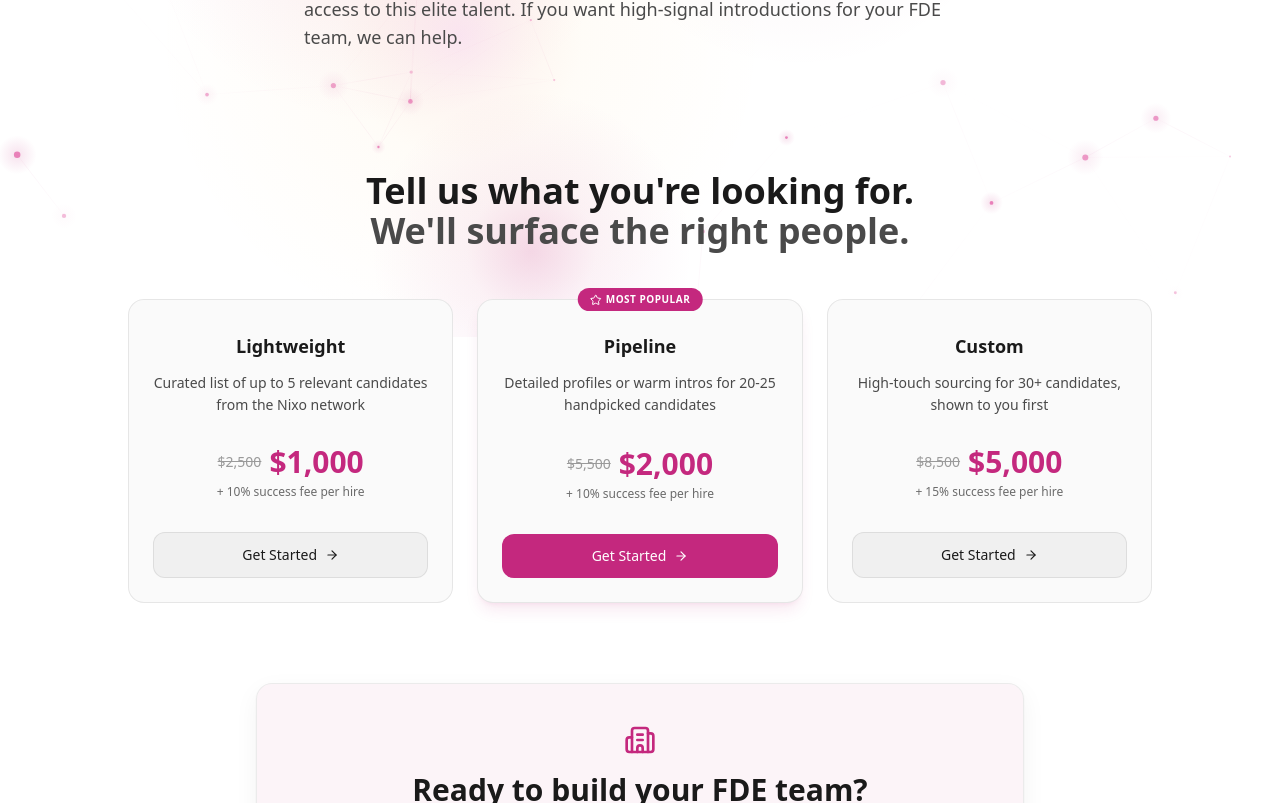
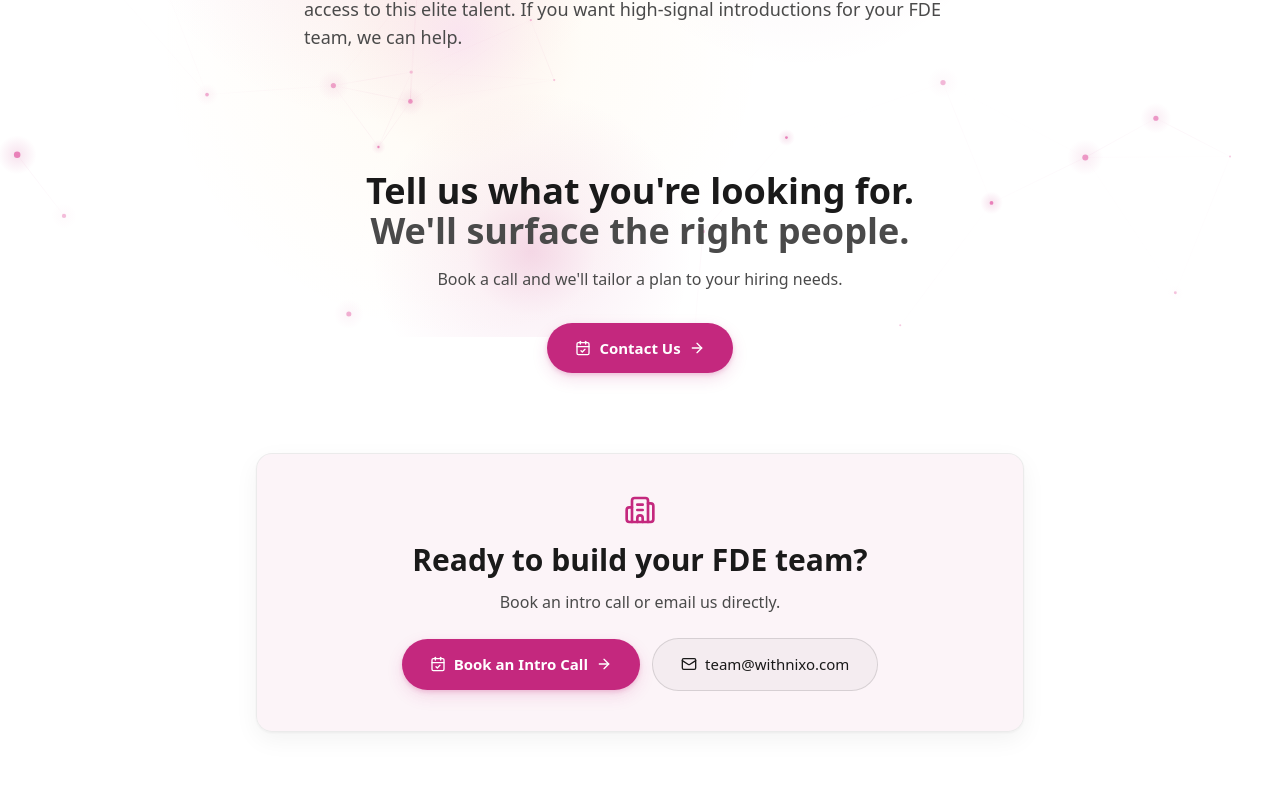
Before and after one commit to nixoinc/landing-page, a React (Vite) app: page /for-employers in a window 1280 px wide. Shown: the part 463-1266 px from the top of the page. Built offline with nearby package versions, Linux system fonts and the light colour scheme; a web font is replaced by a local one.

Commit message:
shivm pt1

```diff
--- a/src/pages/ForEmployers.jsx
+++ b/src/pages/ForEmployers.jsx
@@ -1,33 +1,6 @@
 import { useEffect } from 'react';
 import { motion } from 'framer-motion';
-import { ArrowRight, Sparkles, Building2, Check, Star, Mail, CalendarCheck } from 'lucide-react';
-
-const tiers = [
-  {
-    name: 'Lightweight',
-    description: 'Curated list of up to 5 relevant candidates from the Nixo network',
-    originalPrice: '$2,500',
-    price: '$1,000',
-    successFee: '+ 10% success fee per hire',
-    popular: false,
-  },
-  {
-    name: 'Pipeline',
-    description: 'Detailed profiles or warm intros for 20-25 handpicked candidates',
-    originalPrice: '$5,500',
-    price: '$2,000',
-    successFee: '+ 10% success fee per hire',
-    popular: true,
-  },
-  {
-    name: 'Custom',
-    description: 'High-touch sourcing for 30+ candidates, shown to you first',
-    originalPrice: '$8,500',
-    price: '$5,000',
-    successFee: '+ 15% success fee per hire',
-    popular: false,
-  },
-];
+import { ArrowRight, Building2, Mail, CalendarCheck } from 'lucide-react';
 
 export default function ForEmployers() {
   useEffect(() => {
@@ -67,74 +40,34 @@
         </div>
       </section>
 
-      {/* Pricing */}
+      {/* Contact Us */}
       <section className="px-6 pb-20">
-        <div className="max-w-5xl mx-auto">
+        <div className="max-w-3xl mx-auto">
           <motion.div
             initial={{ opacity: 0, y: 20 }}
             whileInView={{ opacity: 1, y: 0 }}
             viewport={{ once: true }}
-            className="text-center mb-12"
+            className="text-center"
           >
             <h2 className="text-3xl md:text-4xl font-display font-bold text-text mb-4">
               Tell us what you're looking for.
               <br />
               <span className="text-text-secondary">We'll surface the right people.</span>
             </h2>
-          </motion.div>
-
-          <div className="grid grid-cols-1 md:grid-cols-3 gap-6">
-            {tiers.map((tier, i) => (
-              <motion.div
-                key={tier.name}
-                initial={{ opacity: 0, y: 20 }}
-                whileInView={{ opacity: 1, y: 0 }}
-                viewport={{ once: true }}
-                transition={{ delay: i * 0.15 }}
-                className={`relative card p-6 flex flex-col ${
-                  tier.popular ? 'border-nixo/40 shadow-lg shadow-nixo/10' : ''
-                }`}
-              >
-                {tier.popular && (
-                  <div className="absolute -top-3 left-1/2 -translate-x-1/2">
-                    <span className="inline-flex items-center gap-1 bg-nixo text-white text-[10px] font-bold uppercase tracking-wider px-3 py-1 rounded-full">
-                      <Star className="w-3 h-3" />
-                      Most Popular
-                    </span>
-                  </div>
-                )}
-
-                <div className="text-center mb-6 pt-2">
-                  <h3 className="text-lg font-display font-bold text-text mb-3">{tier.name}</h3>
-                  <p className="text-sm text-text-secondary leading-relaxed min-h-[48px]">
-                    {tier.description}
+            <p className="text-text-secondary mb-8">
+              Book a call and we'll tailor a plan to your hiring needs.
             </p>
-                </div>
-
-                <div className="text-center mb-4 mt-auto">
-                  <div className="flex items-center justify-center gap-2 mb-1">
-                    <span className="text-text-faded line-through text-sm">{tier.originalPrice}</span>
-                    <span className="text-3xl font-display font-bold text-nixo">{tier.price}</span>
-                  </div>
-                  <p className="text-xs text-text-muted">{tier.successFee}</p>
-                </div>
-
             <a
               href="https://cal.com/priya-nixo/hiring-hub"
               target="_blank"
               rel="noopener noreferrer"
-                  className={`mt-4 inline-flex items-center justify-center gap-2 w-full py-3 rounded-xl text-sm font-medium transition-colors ${
-                    tier.popular
-                      ? 'bg-nixo hover:bg-nixo-light text-white'
-                      : 'bg-surface-elevated hover:bg-surface-hover text-text border border-border'
-                  }`}
+              className="btn-primary inline-flex"
             >
-                  Get Started
-                  <ArrowRight className="w-3.5 h-3.5" />
+              <CalendarCheck className="w-4 h-4" />
+              Contact Us
+              <ArrowRight className="w-4 h-4" />
             </a>
           </motion.div>
-            ))}
-          </div>
         </div>
       </section>
 
```
Lines whose indentation alone changed are shown as unchanged.
